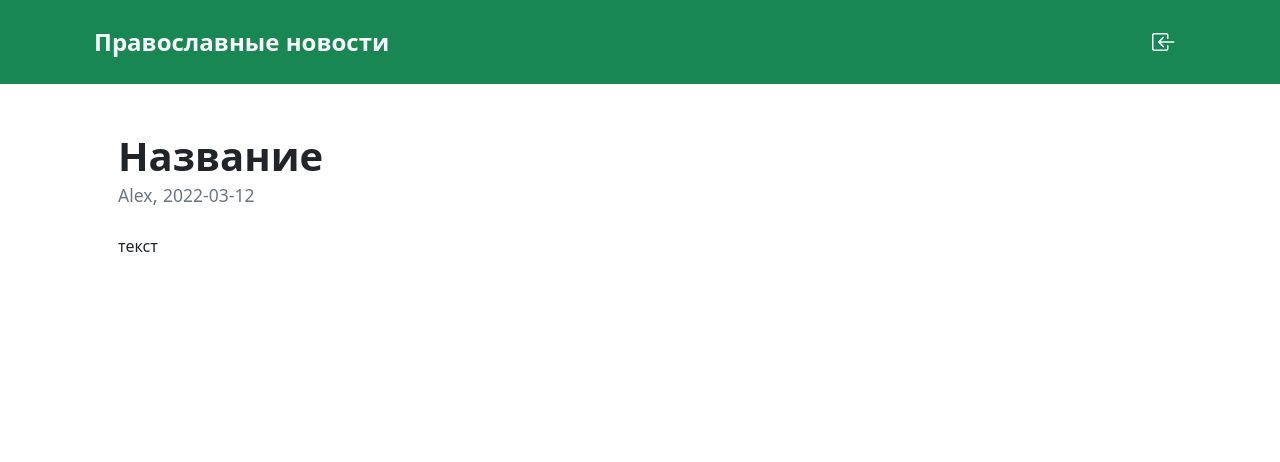
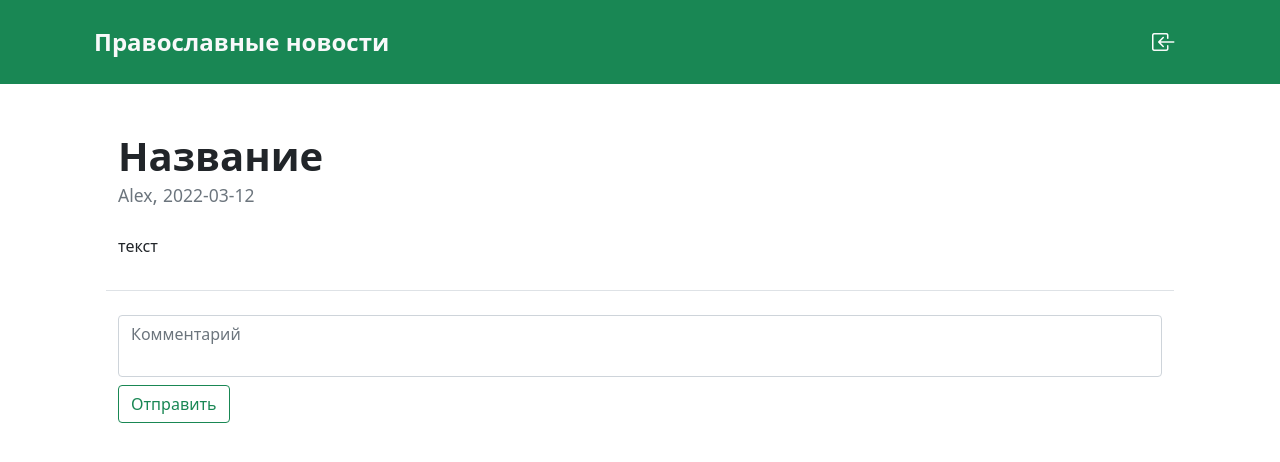
Before and after one commit to BorisPlaton/forum_flask_app, a Flask app: page /post/1 in a window 1280 px wide. Shown: the top 462 px of the page. Run offline with Flask 2, Linux system fonts and the light colour scheme; data comes from the database, SQL or seed files in the repository; both versions use the stored data as it was after the commit; some libraries are stand-ins or nearby versions.

Commit message:
writting comments

```diff
--- a/app.py
+++ b/app.py
@@ -73,7 +73,7 @@ class RegistrationForm(FlaskForm):
                                       "autocomplete": "off"})
     submit = SubmitField("Зарегистрироваться")
 
-    def validation_email(self, email):
+    def validate_email(self, email):
         """Проверяет уникальность почты"""
         email_presence = User.query.filter_by(email=email.data).first()
         if email_presence:  # Запрос должен быть пустым, в ином случае почта уже зарегистрирована
@@ -88,7 +88,17 @@ class WriteArticle(FlaskForm):
     text = TextAreaField("Текст", validators=[InputRequired("Напишите что-то")],
                          render_kw={"style": "width: 100%; height: 65vh; resize: none;",
                                     "autocomplete": "off"})
-    submit = SubmitField("Сохранить")
+    submit = SubmitField("Отправить")
+
+
+class CommentForm(FlaskForm):
+    comment_text = TextAreaField("Комментарий", validators=[InputRequired("Напишите что-то"),
+                                                            Length(max=500)])
+    submit = SubmitField("Отправить")
+
+    def validate_submit(self, comment_text):
+        if not current_user.is_authenticated:
+            raise ValidationError("Сперва нужно авторизоваться")
 
 
 @login_manager.user_loader
@@ -126,15 +136,19 @@ def write_post():
         post = Post(title=article_form.title.data, content=article_form.text.data, user_id=current_user.id)
         db.session.add(post)
         db.session.commit()
-        flash("Сохранено!", category="success")
-        return redirect(url_for('write_post'))
+        flash("Отправлено!", category="success")
+        return redirect(url_for('home'))
     return render_template("wrote_post.html", loged=True, user=current_user, form=article_form)
 
 
 @app.route("/post/<num>", methods=["GET", "POST"])
 def post(num):
+    comment_form = CommentForm()
+    if comment_form.validate_on_submit():
+        return f"text {comment_form.comment_text.data}"
     return render_template("post.html", loged=current_user.is_authenticated,
-                           cur_post=Post.query.filter_by(id=num).first())
+                           cur_post=Post.query.filter_by(id=num).first(),
+                           form=comment_form)
 
 
 @app.route("/login", methods=["POST", "GET"])
--- a/templates/post.html
+++ b/templates/post.html
@@ -22,6 +22,24 @@
             </p>
         </div>
 
+        <div class="col-12 border-top mt-3">
+            <form action="{{ url_for('post', num=cur_post.id) }}" method="post" novalidate>
+                {{ form.csrf_token }}
+
+                {{ form.comment_text(placeholder=form.comment_text.label.text, class='form-control mt-4',
+                autocomplete="off", style='resize: none;')}}
+
+                <div class="d-flex align-items-center">
+                {{ form.submit(class='btn btn-outline-success mt-2 me-2') }}
+                {% for errors in form.submit.errors %}
+                    <small class="form-text text-danger ">
+                        {{ errors }}
+                    </small>
+                {% endfor %}
+                </div>
+            </form>
+        </div>
+
     </div>
 </div>
 
```
Also changed, not shown: templates/home.html (+7 -0 lines), templates/wrote_post.html (+0 -10 lines), forum.db.
